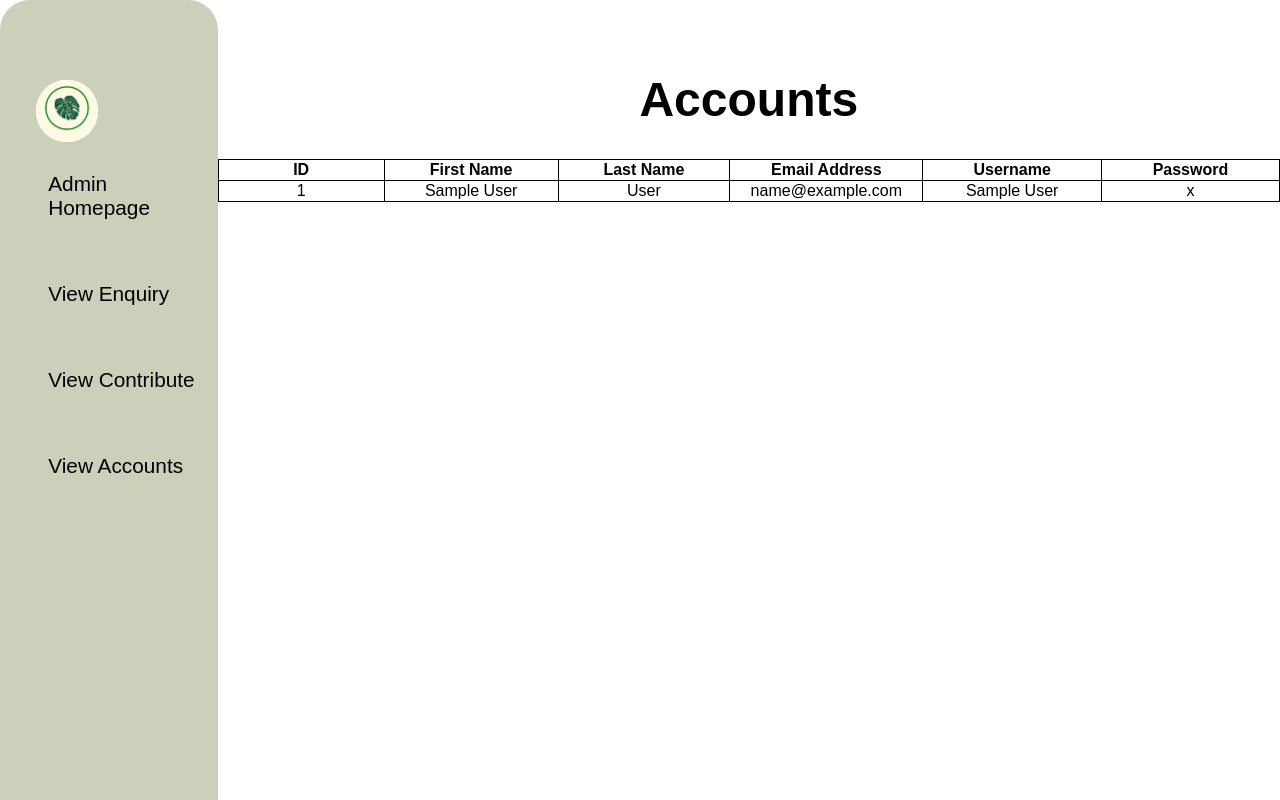
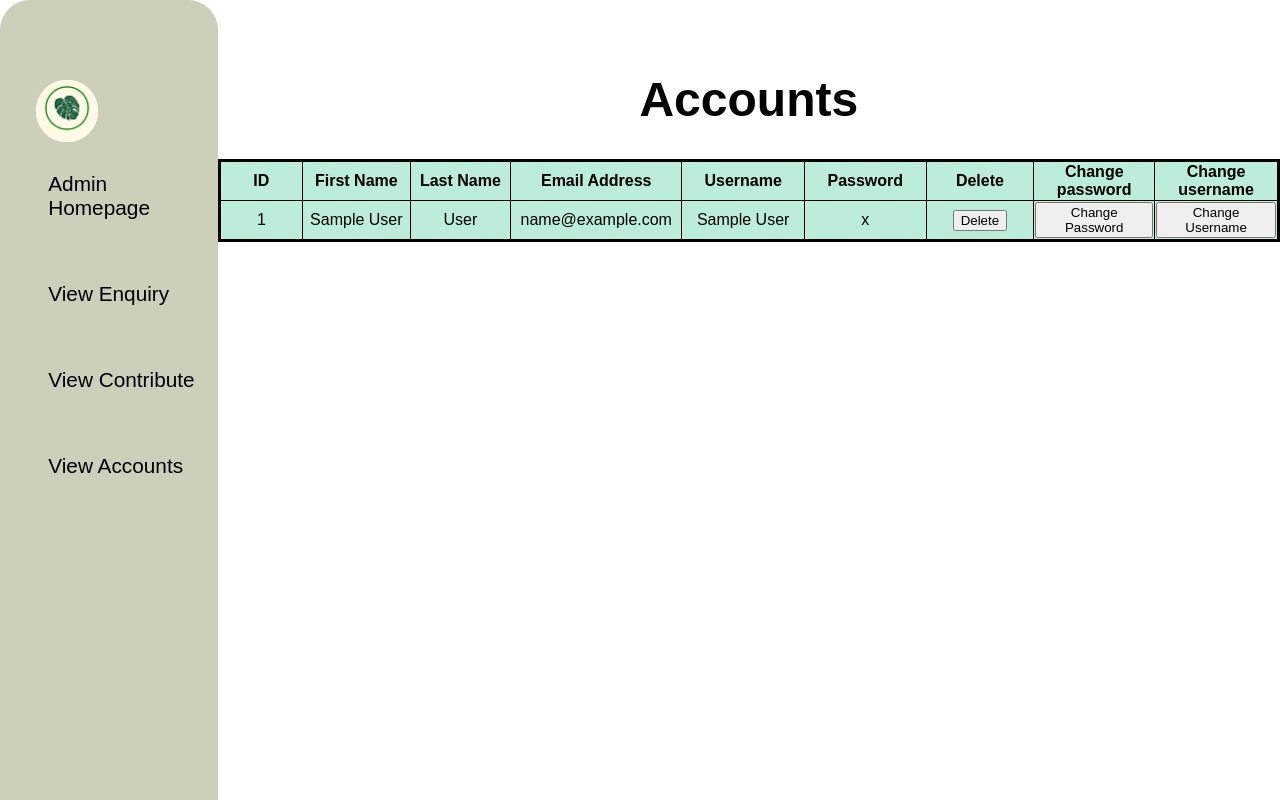
Before and after one commit to Xinyr/COS10026-COMPUTING-TECHNOLOGY-INQUIRY-PROJECT-assign2, a PHP site: page /view_accounts.php in a window 1280 px wide. Run offline with PHP 8.4, Linux system fonts and the light colour scheme; tables that the repository leaves empty or names only in its code hold one stand-in row (values such as "Sample post").

Commit message:
Added methods to change username and password also delete entry with a button in admin view

```diff
--- a/assign2/styles/style.css
+++ b/assign2/styles/style.css
@@ -1938,12 +1938,17 @@ figcaption {
 	margin-top: auto;
 	text-decoration: none;
 }
+/* View Enquiry */
 .ViewEnquiry{
 	margin-top: 40px;
 }
+/* Enquiry Table/Admin View Tables */
 .Enquiry_Table{
 	border-collapse: collapse;
 	text-align: center;
+	background-color: #bceddb;
+	border-radius: 5%;
+	border: solid black 3px;
 }
 .Enquiry_Table th{
 	width: 200px;
--- a/assign2/view_accounts.php
+++ b/assign2/view_accounts.php
@@ -22,6 +22,9 @@
         <th>Email Address</th>
         <th>Username</th>
         <th>Password</th>
+        <th>Delete</th>
+        <th>Change password</th>
+        <th>Change username</th>
     </tr>
 
     <?php
@@ -41,7 +44,117 @@
     // Fetch data from Enquiry_Form table
     $sql = "SELECT * FROM Accounts";  // Ensure this table exists and has data
     $result = mysqli_query($conn, $sql);
+    // Delete entry button
+    if (isset($_POST['delete'])) {
+        $delete_id = $_POST['delete_id'];
 
+        // Database connection
+        $conn = mysqli_connect($servername, $username, $password, $dbname);
+
+        if (!$conn) {
+            die("Connection failed: " . mysqli_connect_error());
+        }
+
+        // Prepare the SQL delete statement
+        $sql = "DELETE FROM Accounts WHERE id = ?";
+        $stmt = mysqli_prepare($conn, $sql);
+        mysqli_stmt_bind_param($stmt, 'i', $delete_id);
+
+        // Execute the statement
+        if (mysqli_stmt_execute($stmt)) {
+            echo "";
+        } else {
+            echo "Error deleting record: " . mysqli_error($conn);
+        }
+
+
+        // Close the connection
+        mysqli_stmt_close($stmt);
+
+        // Refresh the page to update the table
+        header("Location: " . $_SERVER['PHP_SELF']);
+        exit;
+    }
+    // Change password
+    if (isset($_POST['change_p'])) {
+        $user_id = $_POST['user_id'];
+        ?>
+        <div class="form">
+            <h2>Change Password for User ID: <?php echo $user_id; ?></h2>
+            <form method="POST" action="">
+                <input type="hidden" name="user_id" value="<?php echo $user_id; ?>">
+                <label for="new_password">New Password:</label>
+                <input type="password" name="new_password" id="new_password" required>
+                <button type="submit" name="update_password">Update Password</button>
+            </form>
+        </div>
+        <?php
+    }
+    if (isset($_POST['update_password'])) {
+        $user_id = $_POST['user_id'];
+        $new_password = ($_POST['new_password']); // Hash the new password
+
+        // Database connection
+        $conn = mysqli_connect($servername, $username, $password, $dbname);
+        if (!$conn) {
+            die("Connection failed: " . mysqli_connect_error());
+        }
+
+        // Prepare SQL query to update password
+        $sql = "UPDATE Accounts SET passkey = ? WHERE id = ?";
+        $stmt = mysqli_prepare($conn, $sql);
+        mysqli_stmt_bind_param($stmt, 'si', $new_password, $user_id);
+
+        // Execute the query
+        if (mysqli_stmt_execute($stmt)) {
+            echo "";
+        } else {
+            echo "Error updating password: " . mysqli_error($conn);
+        }
+
+        // Close connection
+        mysqli_stmt_close($stmt);
+    }
+    // Change username
+    if (isset($_POST['change_u'])) {
+        $user_id = $_POST['user_id'];
+        ?>
+        <div class="form">
+            <h2>Change Username for User ID: <?php echo $user_id; ?></h2>
+            <form method="POST" action="">
+                <input type="hidden" name="user_id" value="<?php echo $user_id; ?>">
+                <label for="new_username">New Username:</label>
+                <input type="username" name="new_username" id="new_username" required>
+                <button type="submit" name="update_username">Update Username</button>
+            </form>
+        </div>
+        <?php
+    }
+    if (isset($_POST['update_username'])) {
+        $user_id = $_POST['user_id'];
+        $new_username = ($_POST['new_username']); // Hash the new password
+
+        // Database connection
+        $conn = mysqli_connect($servername, $username, $password, $dbname);
+        if (!$conn) {
+            die("Connection failed: " . mysqli_connect_error());
+        }
+
+        // Prepare SQL query to update password
+        $sql = "UPDATE Accounts SET usersname = ? WHERE id = ?";
+        $stmt = mysqli_prepare($conn, $sql);
+        mysqli_stmt_bind_param($stmt, 'si', $new_username, $user_id);
+
+        // Execute the query
+        if (mysqli_stmt_execute($stmt)) {
+            echo "";
+        } else {
+            echo "Error updating username: " . mysqli_error($conn);
+        }
+
+        // Close connection
+        mysqli_stmt_close($stmt);
+    }
     if ($result) {
         if (mysqli_num_rows($result) > 0) {
             while($row = mysqli_fetch_assoc($result)) {
@@ -53,6 +166,24 @@
                     <td><?php echo htmlspecialchars($row["email"]); ?></td>
                     <td><?php echo htmlspecialchars($row["usersname"]); ?></td>
                     <td><?php echo htmlspecialchars($row["passkey"]); ?></td>
+                    <td>
+                        <form method="POST" action="">
+                            <input type="hidden" name="delete_id" value="<?php echo $row['id']; ?>">
+                            <button type="submit" name="delete">Delete</button>
+                        </form>
+                    </td>
+                    <td>
+                        <form method="POST" action="">
+                            <input type="hidden" name="user_id" value="<?php echo $row['id']; ?>">
+                            <button type="submit" name="change_p">Change Password</button>
+                        </form>
+                    </td>
+                    <td>
+                        <form method="POST" action="">
+                            <input type="hidden" name="user_id" value="<?php echo $row['id']; ?>">
+                            <button type="submit" name="change_u">Change Username</button>
+                        </form>
+                    </td>
                 </tr>
                 <?php
             }
```
